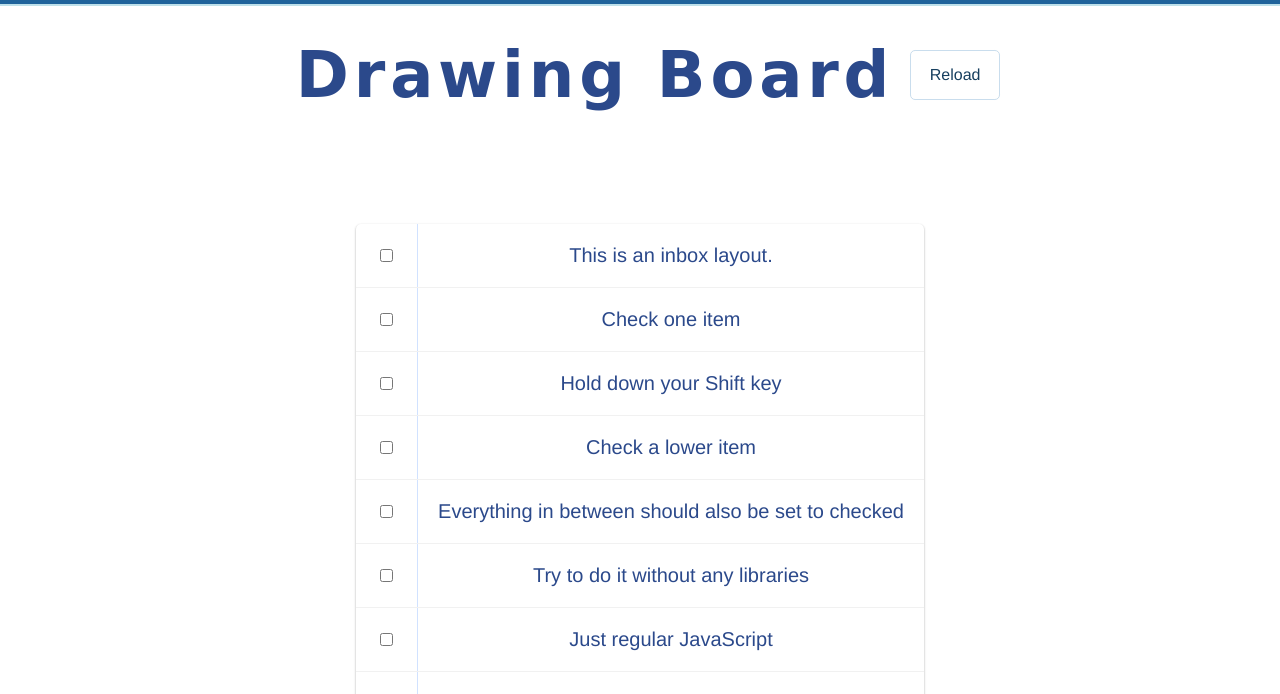
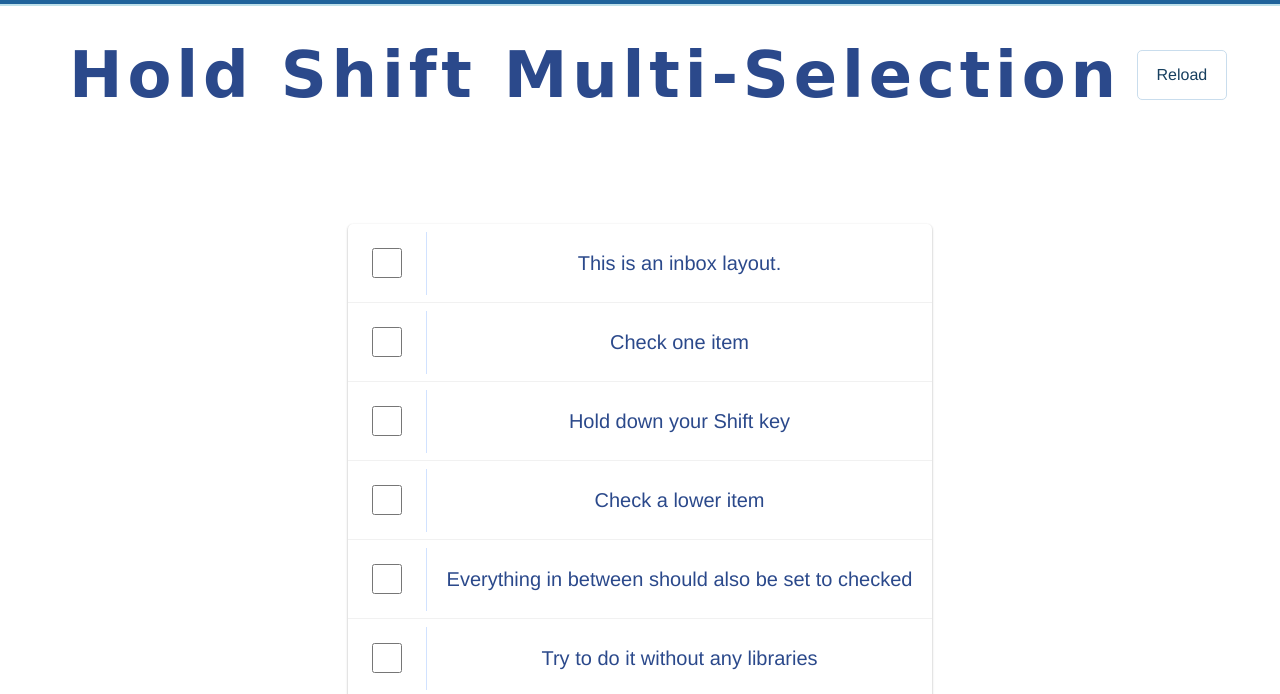
Before and after one commit to Brunno-DaSilva/hold-shift-multi-selection, a plain HTML site: page index.html in a window 1280 px wide. Shown: the part 66-760 px from the top of the page. Drawn offline with Linux system fonts and the light colour scheme; a web font is replaced by a local one.

Commit message:
style finished next logic

```diff
--- a/index.html
+++ b/index.html
@@ -35,7 +35,7 @@
         </div>
       </div>
       <div class="title">
-        <h1>Drawing Board</h1>
+        <h1>Hold Shift Multi-Selection</h1>
         <button onClick="document.location.reload(true)">
           Reload
         </button>
--- a/main.css
+++ b/main.css
@@ -144,9 +144,12 @@ input:checked + p {
   background: #f8fbfc;
   text-decoration: line-through;
 }
-
 input[type="checkbox"] {
   margin: 1.5rem;
+  width: 30px;
+  height: 30px;
+  border-radius: 5px;
+  border: 2px solid #555;
 }
 
 p {
```
